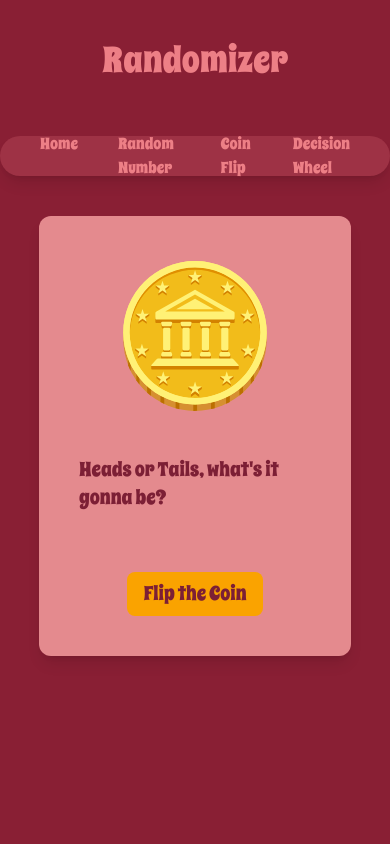
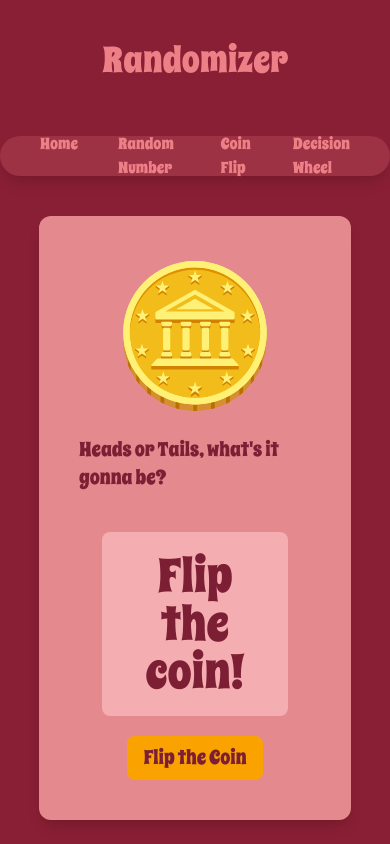
Before and after one commit to hnns-dev/randomizer_app, a React (Vite) app: page /coin-flip in a window 390 px wide. Built offline with nearby package versions, Linux system fonts and the light colour scheme; a web font is replaced by a local one.

Commit message:
responsiv random number

```diff
--- a/src/App.tsx
+++ b/src/App.tsx
@@ -4,6 +4,7 @@ import Navbar from "./components/Navbar";
 import { Suspense } from "react";
 import RandomNumber from "./components/RandomNumber";
 import CoinFilp from "./components/CoinFilp";
+import DecisionWheel from "./components/desicionWheel";
 
 function Placeholder() {
   return (
@@ -43,10 +44,7 @@ function App() {
             <Route path="/" element={<Placeholder />} />
             <Route path="/random-number" element={<RandomNumber />} />
             <Route path="/coin-flip" element={<CoinFilp />} />
-            <Route
-              path="/decision-wheel"
-              element={<div>Decision Wheel Component (später)</div>}
-            />
+            <Route path="/decision-wheel" element={<DecisionWheel />} />
           </Routes>
         </Suspense>
       </div>
--- a/src/components/RandomNumber.tsx
+++ b/src/components/RandomNumber.tsx
@@ -44,7 +44,7 @@ export default function RandomNumber() {
 
   return (
     <div className="w-4/5 bg-red-300/80 rounded-xl shadow-lg p-10 mt-10 flex flex-col items-center justify-center gap-10">
-      <div className="flex gap-10">
+      <div className="flex gap-5 flex-wrap">
         <form className="max-w-sm mx-auto">
           <label
             htmlFor="min-input"
--- a/src/components/coinFilp.tsx
+++ b/src/components/coinFilp.tsx
@@ -1,13 +1,27 @@
-import React from "react";
+import React, { useState } from "react";
 
-export default function CoinFilp() {
+export default function CoinFlip() {
+  const [result, setResult] = useState<"Heads" | "Tails" | null>(null);
+
+  function coinFlip() {
+    const flipResult = Math.random() < 0.5 ? "Heads" : "Tails";
+    setResult(flipResult);
+    console.log(`Der Münzwurf ergab: ${flipResult}`);
+  }
+
   return (
-    <div className="w-4/5 bg-red-300/80 rounded-xl shadow-lg p-10 mt-10 flex flex-col items-center justify-center gap-10">
+    <div className="w-4/5 bg-red-300/80 rounded-xl shadow-lg p-10 mt-10 flex flex-col items-center justify-center gap-5">
       <img src="img/coin.svg" alt="coin" className="h-40" />
       <p className="font-headline text-xl text-red_900 mb-5">
         Heads or Tails, what's it gonna be?
       </p>
-      <button className="bg-gold hover:scale-105 transform text-red_900 text-xl font-headline py-2 px-4 rounded-lg">
+      <div className="bg-red_300 text-5xl font-headline text-red_900 rounded-lg p-5 w-4/5 text-center">
+        <p>{result || "Flip the coin!"}</p>
+      </div>
+      <button
+        className="bg-gold hover:scale-105 transform text-red_900 text-xl font-headline py-2 px-4 rounded-lg"
+        onClick={coinFlip}
+      >
         Flip the Coin
       </button>
     </div>
--- /dev/null
+++ b/src/components/desicionWheel.tsx
@@ -0,0 +1,14 @@
+export default function decisionWheel() {
+  return (
+    <div className="w-4/5 bg-red-300/80 rounded-xl shadow-lg p-10 mt-10 flex flex-col items-center justify-center gap-5">
+      <div className="flex">
+        <div className="rounded-full w-96 h-96 bg-red_800 shadow-md"></div>
+        <div className="bg-red_200 rounded-lg">
+          <ul>
+            <li>test</li>
+          </ul>
+        </div>
+      </div>
+    </div>
+  );
+}
```
Also changed, not shown: public/img/coin.svg.
